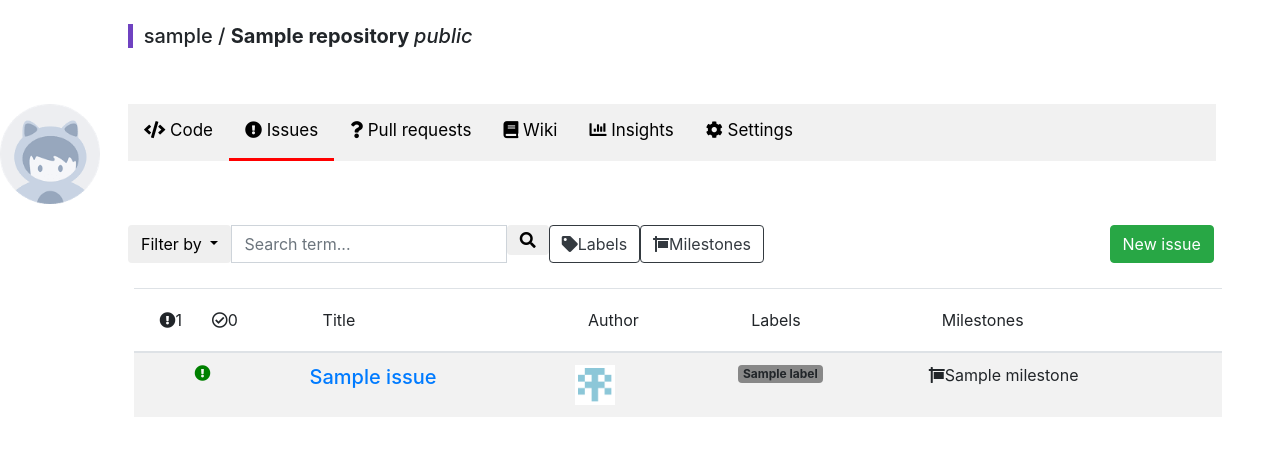
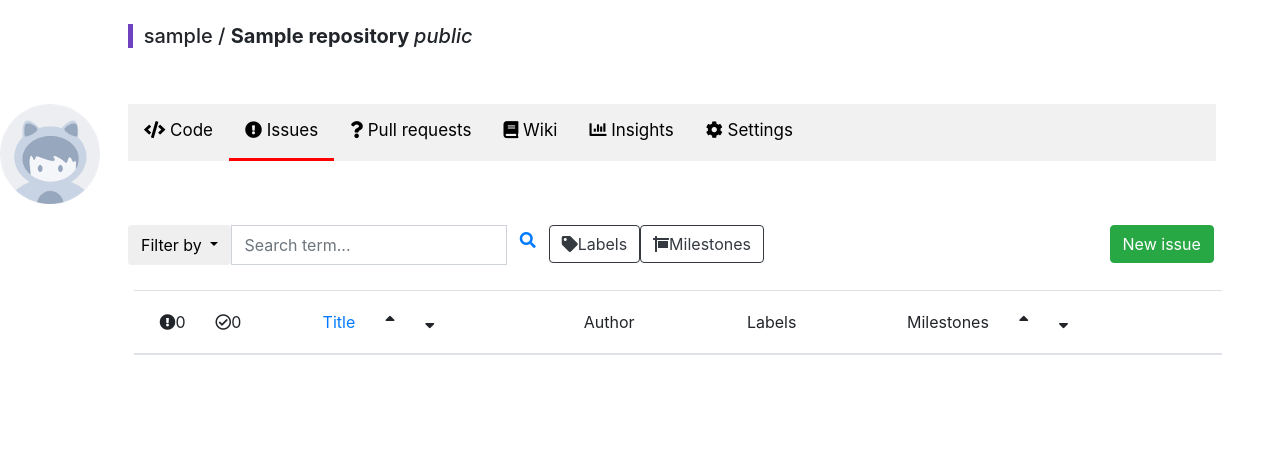
Before and after one commit to jelenailic95/git_uks, a Django app: a page that uses my_git/templates/my_git/issues/issues.html in a window 1280 px wide. Shown: the part 76-532 px from the top of the page. Run offline with Django 3.2, Linux system fonts and the light colour scheme; tables that the repository leaves empty hold one stand-in row (values such as "Sample post"); lists and menus that the app fills with data are empty; some libraries are stand-ins or nearby versions.

Commit message:
Added new feature

```diff
--- a/my_git/models.py
+++ b/my_git/models.py
@@ -116,6 +116,18 @@ class Issue(models.Model):
         except Issue.DoesNotExist:
             return None
 
+    @staticmethod
+    def update_issue(issue, assignees, labels, milestone, repository):
+        issue_for_update = issue
+        issue_for_update.milestone = Milestone.find_milestone_by_name_and_repo(repo=repository.id, name=milestone)
+        issue_for_update.save()
+        issue.assignees.clear()
+        issue.label.clear()
+        for label in labels:
+            issue.label.add(Label.objects.get(name=label))
+        for un in assignees:
+            issue.assignees.add(User.objects.get(username=un))
+
 
 class Comment(models.Model):
     id = models.AutoField(primary_key=True)
--- a/my_git/static/my_git/styles/issue_comment.css
+++ b/my_git/static/my_git/styles/issue_comment.css
@@ -1,5 +1,5 @@
 .comment_view_block {
-    width: 60%;
+    width: 100%;
     min-height: 12%;
     background-color: #fff;
     border: 1px solid #d1d5da;
--- a/my_git/templates/my_git/issues/issues.html
+++ b/my_git/templates/my_git/issues/issues.html
@@ -8,26 +8,55 @@
     <div>
         {% include 'my_git/repositories/repository_header.html' %}
     </div>
+    <form method="post" id="form">
         <div>
             {% include 'my_git/issues/issues_header.html' with repository=repository %}
         </div>
 
         <div class="all-issues">
+            {% csrf_token %}
             <table class="table table-striped">
                 <thead>
                 <tr>
                     <th scope="col" width="15%">
-                    <a class="btn" data-toggle="tooltip" data-placement="top" title="Open issues"><i
+                        <input type="hidden" name="open_issue_sort" id="open_issue_sort">
+                        <a class="btn" data-toggle="tooltip"
+                           onclick="changeValue('open_issue_sort', 'True');document.forms['form'].submit()"
+                           data-placement="top" title="Open issues"><i
                                 class="fas fa-exclamation-circle"></i>{{ num_of_open }}</a>
-                    <a class="btn" data-toggle="tooltip" data-placement="top" title="Closed issues"><i
+                        <input type="hidden" name="closed_issue_sort" id="closed_issue_sort">
+                        <a class="btn" data-toggle="tooltip" data-placement="top"
+                           onclick=" changeValue('closed_issue_sort', 'True');document.forms['form'].submit();"
+                           title="Closed issues"><i
                                 class="far fa-check-circle"></i>{{ num_of_closed }}</a>
                     </th>
                     <th>
-                    <a class="btn">Title</a>
+                        <input type="hidden" name="title_sort_up" id="title_sort_up">
+                        <input type="hidden" name="title_sort_down" id="title_sort_down">
+                        <a href="#" class="btn">Title</a>
+                        <a class="btn" onclick=" changeValue('title_sort_up', 'True');document.forms['form'].submit();">
+                            <i class="fas fa-sort-up"></i></a>
+                        <a class="btn"
+                           onclick=" changeValue('title_sort_down', 'True');document.forms['form'].submit();">
+                            <i class="fas fa-sort-down"></i></a>
                     </th>
-                <th class="text-left" width="15%"><a class="btn">Author</a></th>
-                <th class="text-left"><a class="btn">Labels</a></th>
-                <th class="text-left"><a class="btn">Milestones</a></th>
+                    <th class="text-left" width="15%">
+                        <a class="btn">Author</a>
+                    </th>
+                    <th class="text-left">
+                        <a class="btn">Labels</a>
+                    </th>
+                    <th class="text-left">
+                        <input type="hidden" name="milestones_sort_up" id="milestones_sort_up">
+                        <input type="hidden" name="milestones_sort_down" id="milestones_sort_down">
+                        <a class="btn">Milestones</a>
+                        <a class="btn"
+                           onclick=" changeValue('milestones_sort_down', 'True');document.forms['form'].submit();">
+                            <i class="fas fa-sort-up"></i></a>
+                        <a class="btn"
+                           onclick=" changeValue('milestones_sort_up', 'True');document.forms['form'].submit();">
+                            <i class="fas fa-sort-down"></i></a>
+                    </th>
                 </tr>
                 </thead>
                 <tbody>
@@ -40,4 +69,12 @@
                 </tbody>
             </table>
         </div>
+    </form>
+
 {% endblock %}
+
+<script>
+    function changeValue(id, value) {
+        let elem = document.getElementById(id).value = value;
+    }
+</script>
--- a/my_git/templates/my_git/issues/issues_header.html
+++ b/my_git/templates/my_git/issues/issues_header.html
@@ -7,23 +7,29 @@
 <div class="my-row">
     <div class="input-group">
         <div class="input-group-btn search-panel">
-            <button type="button" class="btn btn-default dropdown-toggle" data-toggle="dropdown">
+            <button type="button" class="btn btn-default dropdown-toggle" style="height: 2.5em;" data-toggle="dropdown">
                 <span id="search_concept">Filter by</span> <span class="caret"></span>
             </button>
             <ul class="dropdown-menu" role="menu">
-                <li><a href="#contains">Contains</a></li>
-                <li><a href="#its_equal">It's equal</a></li>
-                <li><a href="#greather_than">Greather than ></a></li>
-                <li><a href="#less_than">Less than < </a></li>
-                <li class="divider"></li>
-                <li><a href="#all">Anything</a></li>
+                <li>
+                    <a class="btn" href="?closed=False">Open</a>
+                </li>
+                <li>
+                    <a class="btn" href="?closed=True">Closed</a>
+                </li>
             </ul>
         </div>
-        <input type="hidden" name="search_param" value="all" id="search_param">
         <input type="text" class="form-control col-sm-3" name="x" placeholder="Search term...">
         <span class="input-group-btn">
-                    <button class="btn btn-default" type="button"><i class="fas fa-search"></i></button>
-                </span>
+            {% if have_params %}
+                <a class="btn btn-default" type="button" href="{% url 'issues' repo_name=repository %}?{{ request.GET.urlencode }}&q=title"><i class="fas fa-search"
+                                                                            style="height: 3%"></i></a>
+            {% else %}
+
+                <a class="btn btn-default" type="button" href=" {% url 'issues' repo_name=repository %}?q=title"><i class="fas fa-search"
+                                                                            style="height: 3%"></i></a>
+            {% endif %}
+        </span>
         <span class="labels-btn">
                     <button class="btn btn-outline-dark" type="button"><i class="fas fa-tag"></i>Labels</button>
                 </span>
--- a/my_git/views.py
+++ b/my_git/views.py
@@ -98,6 +98,10 @@ def issues_view(request, repo_name):
     issues = Issue.find_issues_by_repository(repo=repository.id)
     milestones = Milestone.find_milestones_by_repository(repo=repository.id)
     labels = Label.objects.all()
+    if request.GET.get('open'):
+        issues = issues.filter(open=True)
+    elif request.GET.get('closed'):
+        issues = issues.filter(open=False)
     context = {
         "issues_view": "active",
         "num_of_open": issues.filter(open=True).count(),
@@ -106,18 +110,52 @@ def issues_view(request, repo_name):
         "labels": labels,
         "milestones": milestones,
         "repository": repository,
-        "owner": repository.owner
+        "owner": repository.owner,
+        "have_params": len(request.GET) > 0
     }
+
+    if request.method == HttpMethod.POST.name:
+        open_issue_sort = request.POST.get('open_issue_sort')
+        closed_issue_sort = request.POST.get('closed_issue_sort')
+        title_sort_up = request.POST.get('title_sort_up')
+        title_sort_down = request.POST.get('title_sort_down')
+        milestones_sort_up = request.POST.get('milestones_sort_up')
+        milestones_sort_down = request.POST.get('milestones_sort_down')
+
+        open_issue_filter = request.POST.get('open_issues_filter')
+        closed_issue_filter = request.POST.get('closed_issues_filter')
+
+        '''
+        if open_issue_filter:
+            context['issues'] = issues.filter(open=True)
+            context['num_of_open'] = issues.filter(open=True).count()
+            context['num_of_closed'] = 0
+        elif closed_issue_filter:
+            context['issues'] = issues.filter(open=False)
+            context['num_of_open'] = 0
+            context['num_of_closed'] = issues.filter(open=False).count()
+        '''
+
+        if open_issue_sort:
+            context['issues'] = issues.order_by('-open')
+        elif closed_issue_sort:
+            context['issues'] = issues.order_by('open')
+        elif title_sort_up:
+            context['issues'] = issues.order_by('-title')
+        elif title_sort_down:
+            context['issues'] = issues.order_by('title')
+        elif milestones_sort_up:
+            context['issues'] = issues.order_by('milestone')
+        elif milestones_sort_down:
+            context['issues'] = issues.order_by('-milestone')
+
     return render(request, 'my_git/issues/issues.html', context)
 
 
 def new_issue(request, repo_name):
     repository = Repository.objects.get(name=repo_name)
     labels = Label.objects.all()
-    try:
-        milestones = Milestone.objects.filter(repository_id=repository.id)
-    except Milestone.DoesNotExist:
-        milestones = None
+    milestones = Milestone.find_milestones_by_repository(repo=repository.id)
 
     username = User.objects.get(username=request.session['user'])
 
@@ -149,25 +187,38 @@ def issue_view(request, repo_name, id):
     logged_user = get_logged_user(request.session['user'])
     repository = Repository.objects.get(name=repo_name)
     issue = Issue.objects.get(id=id)
+    milestones = Milestone.find_milestones_by_repository(repo=repository.id)
     comments = Comment.find_comments_by_issue_id(issue_id=issue.id)
     context = {
         'issue': issue,
         'repository': repository,
         "issues_view": "active",
         "comments": comments,
-        "owner": repository.owner
-
+        "owner": repository.owner,
+        "selected_milestone": [issue.milestone],
+        "milestones": milestones,
+        "assignes": issue.assignees.all(),
+        'contributors': repository.contributors.all(),
+        'all_labels': Label.objects.all()
     }
 
     if request.method == HttpMethod.POST.name:
         close_button = request.POST.get('closeBtn')
         reopen_button = request.POST.get('reopenBtn')
+        save_button = request.POST.get('saveChangesBtn')
         if close_button:
             issue.open = False
             issue.save()
         elif reopen_button:
             issue.open = True
             issue.save()
+        elif save_button:
+            assignee_form = request.POST.getlist('assignee')
+            print(assignee_form)
+            labels_form = request.POST.getlist('labels')
+            milestone_form = request.POST.get('milestone')
+            Issue.update_issue(issue=issue, assignees=assignee_form, labels=labels_form, milestone=milestone_form,
+                               repository=repository)
         else:
             comment_for_save = request.POST.get('comment')
             Comment.save_comment(comment_for_save, logged_user, issue)
```
Also changed, not shown: my_git/static/my_git/styles/issue_view.css (+13 -3 lines), my_git/templates/my_git/issues/issue_new_side.html (+18 -5 lines), my_git/templates/my_git/issues/issue_view.html (+13 -4 lines). Lines whose indentation alone changed are shown as unchanged.
